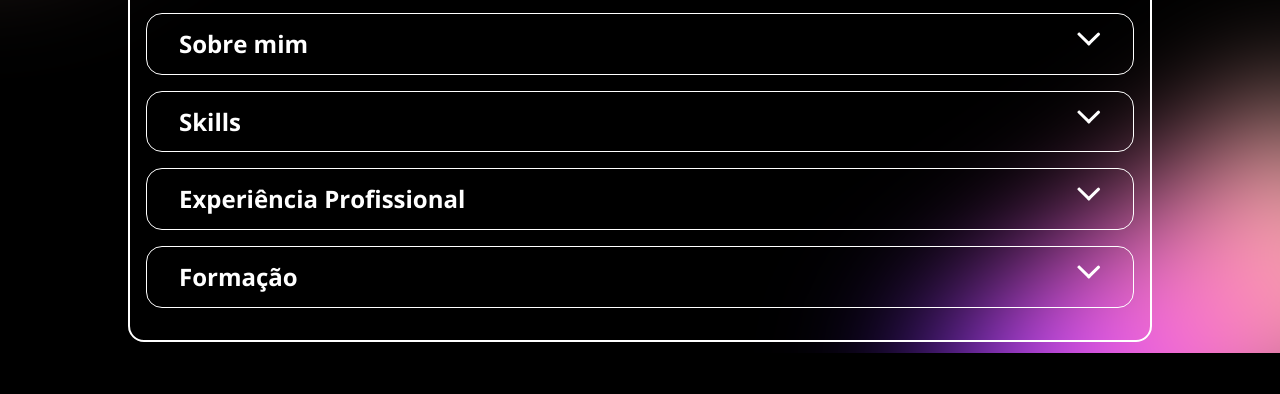
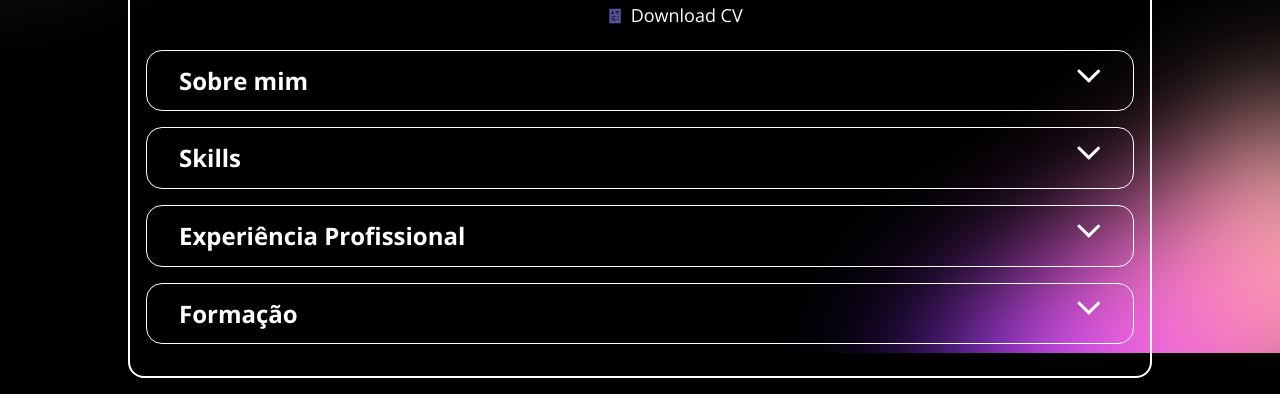
Before and after one commit to marcus-silveira/portfolio, a plain HTML site: page index.html in a window 1280 px wide. Shown: the part 447-841 px from the top of the page. Before the commit the page ends 805 px from the top, so only its background shows below. Drawn offline with nearby package versions, Linux system fonts and the light colour scheme.

Commit message:
Adicionado opcao de download do cv

```diff
--- a/assets/css/header.css
+++ b/assets/css/header.css
@@ -77,6 +77,11 @@
 .information .github::before {
     background-image: url("../img/icons/github.svg");
 }
+
+.information .cv::before {
+    background-image: url("../img/cv.png");
+}
+
 @media only screen and (min-width: 768px) {
     .header {
         display: grid;
--- a/index.html
+++ b/index.html
@@ -62,6 +62,9 @@
             <a href="mailto:marcusvinicius.767.mv@gmail.com"
               >marcusvinicius.767.mv@gmail.com</a
             >
+          </p>
+          <p class="cv">
+            <a href="./assets/curriculo.pdf" download="curriculo.pdf" target="_blank">Download CV</a>
           </p>
         </div>
       </header>
```
Also changed, not shown: assets/img/cv.png (added), 1 other file.
